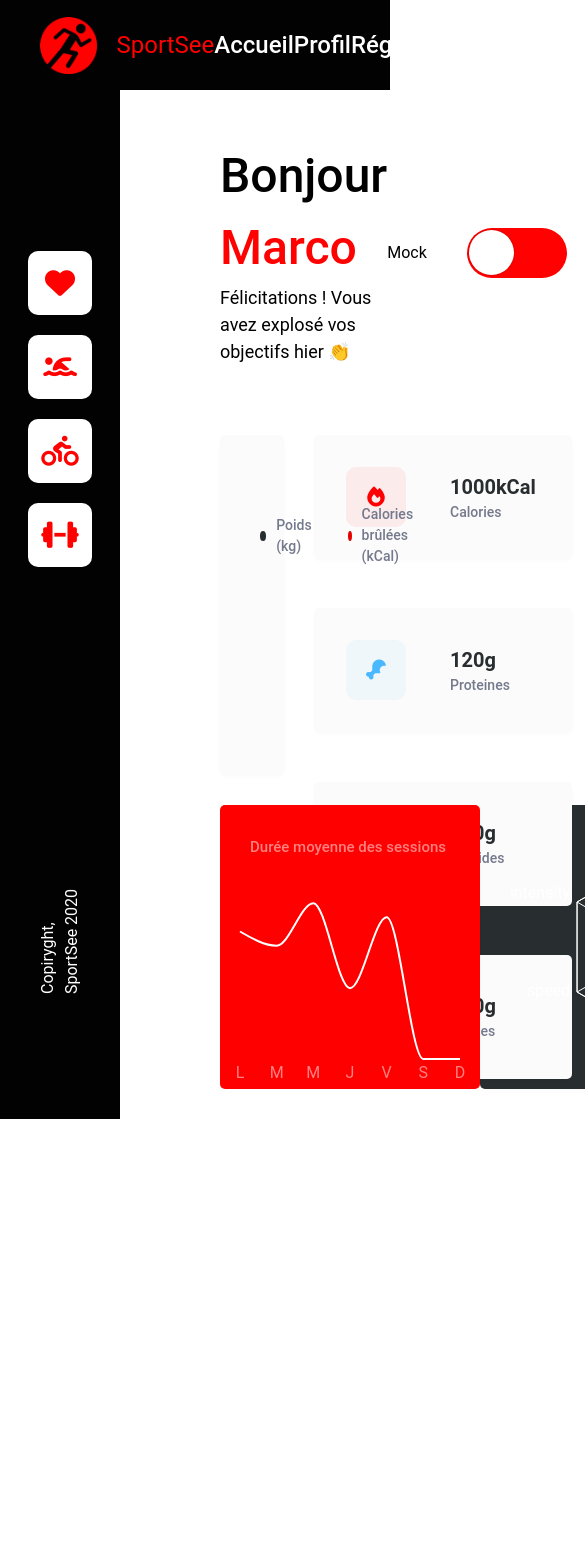
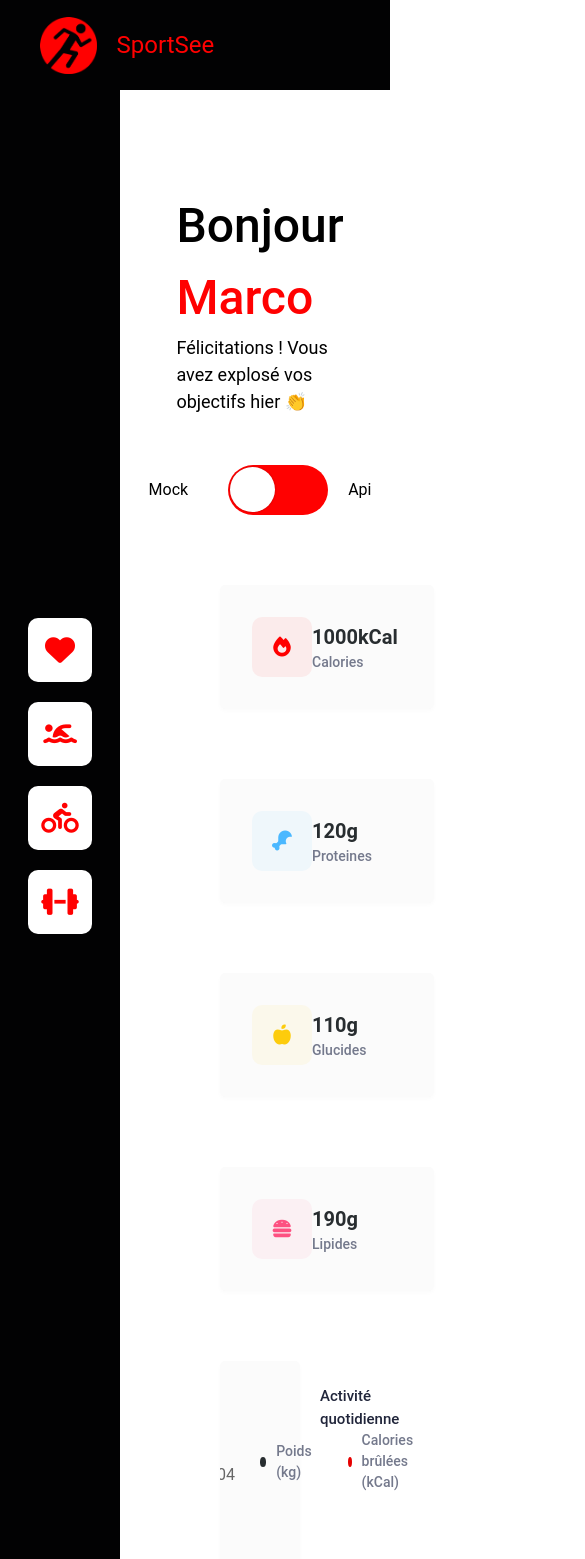
Before and after one commit to Romainbocquet/SportSee, a React (Vite) app in the folder sportSee/: page /user/18 in a window 390 px wide. Shown: the top 1559 px of the page, 585 px wide, since content can reach past the window. Before the commit the page ends 1119 px from the top, so only its background shows below. Built offline with nearby package versions, Linux system fonts and the light colour scheme.

Commit message:
responsive + translate

```diff
--- a/sportSee/src/assets/styles/Dashboard.css
+++ b/sportSee/src/assets/styles/Dashboard.css
@@ -47,3 +47,38 @@
   align-items: center;
   justify-content: space-between;
 }
+
+@media screen and (max-width: 1024px){
+  #dashboard .dashboard-detail {
+    flex-direction: column-reverse;
+  }
+
+  .graphiques {
+    width: 100%;
+    justify-content: center;
+  }
+
+  .graphiques-line{
+    flex-direction: column;
+    gap: 50px;
+    align-items: center;
+  }
+
+  .averageSessions {
+    width: 260px;
+  }
+
+  .performance {
+    width: 350px;
+  }
+}
+
+@media screen and (max-width: 600px){
+  .profile-title {
+    flex-direction: column;
+  }
+
+  .profile-title div:nth-child(1) {
+    margin-top: 50px;
+  }
+}
--- a/sportSee/src/assets/styles/Header.css
+++ b/sportSee/src/assets/styles/Header.css
@@ -29,6 +29,7 @@
   width: 100%;
   display: flex;
   justify-content: space-between;
+  margin-left: 200px;
 }
 
 #navbar #sportsee-name {
@@ -36,3 +37,9 @@
   margin-left: 20px;
   font-size: 24px;
 }
+
+@media screen and (max-width: 900px){
+  #navbar nav {
+    display: none;
+  }
+}
--- a/sportSee/src/assets/styles/Nutrient.css
+++ b/sportSee/src/assets/styles/Nutrient.css
@@ -62,3 +62,11 @@
   font-size: 14px;
   font-weight: 500;
 }
+
+@media screen and (max-width: 1024px){
+  #nutrient {
+    flex-direction: row;
+    gap: 30px;
+    flex-wrap: wrap;
+  }
+}
--- a/sportSee/src/chart/RadarGraph.jsx
+++ b/sportSee/src/chart/RadarGraph.jsx
@@ -1,4 +1,4 @@
-import { Radar, RadarChart, PolarGrid, PolarAngleAxis, PolarRadiusAxis, ResponsiveContainer, Legend } from 'recharts';
+import { Radar, RadarChart, PolarGrid, PolarAngleAxis } from 'recharts';
 import PropTypes from 'prop-types';
 
 const RadarGraph = (data) => {
--- a/sportSee/src/components/Performance.jsx
+++ b/sportSee/src/components/Performance.jsx
@@ -2,14 +2,27 @@ import RadarGraph from '../chart/RadarGraph.jsx';
 import '../assets/styles/Performance.css';
 import PropTypes from 'prop-types';
 
-const Performance = ({performanceData}) => {
+const translateSubject = (subject, translationDict) => {
+  return translationDict[subject] || subject;
+};
+
+const Performance = ({ performanceData }) => {
 
   if (!performanceData) {
     return <div>Données de performance non disponibles.</div>;
   }
 
+  const translationDict = {
+    'cardio': 'cardio',
+    'energy': 'énergie',
+    'endurance': 'endurance',
+    'strength': 'force',
+    'speed': 'vitesse',
+    'intensity': 'intensité'
+  };
+
   const radarChartData = performanceData.data.map(item => ({
-    subject: performanceData.kind[item.kind],
+    subject: translateSubject(performanceData.kind[item.kind], translationDict),
     A: item.value,
     fullMark: 150
   }));
@@ -25,5 +38,4 @@ Performance.propTypes = {
   performanceData: PropTypes.object.isRequired,
 };
 
-
 export default Performance;
--- a/sportSee/src/pages/Dashboard.jsx
+++ b/sportSee/src/pages/Dashboard.jsx
@@ -48,7 +48,6 @@ export default function Dashboard() {
         setActiviteData(activiteResponse);
         setLoading(false);
       } catch (error) {
-        console.error('Error fetching data:', error);
         setLoading(false);
       }
     };
```
